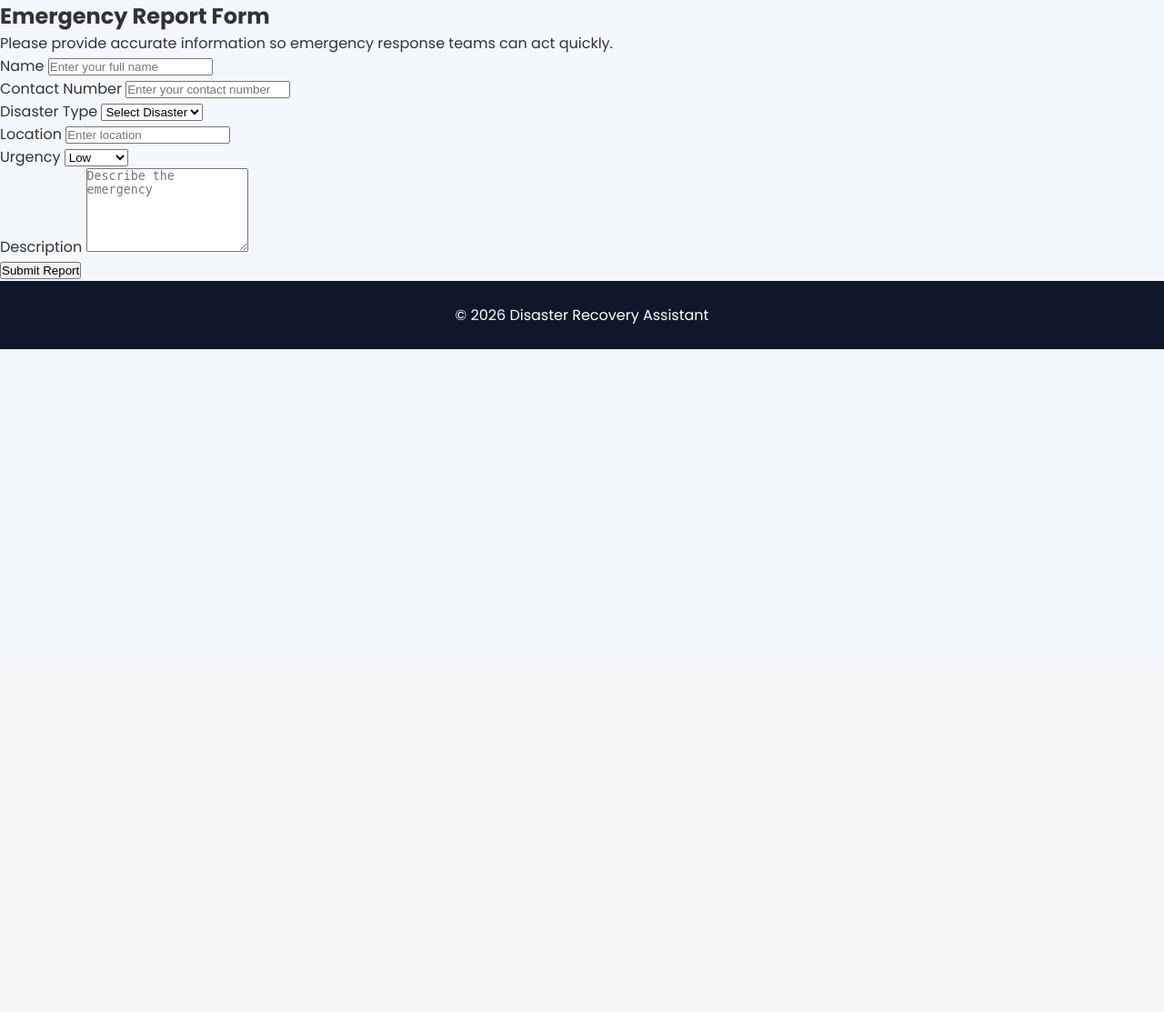
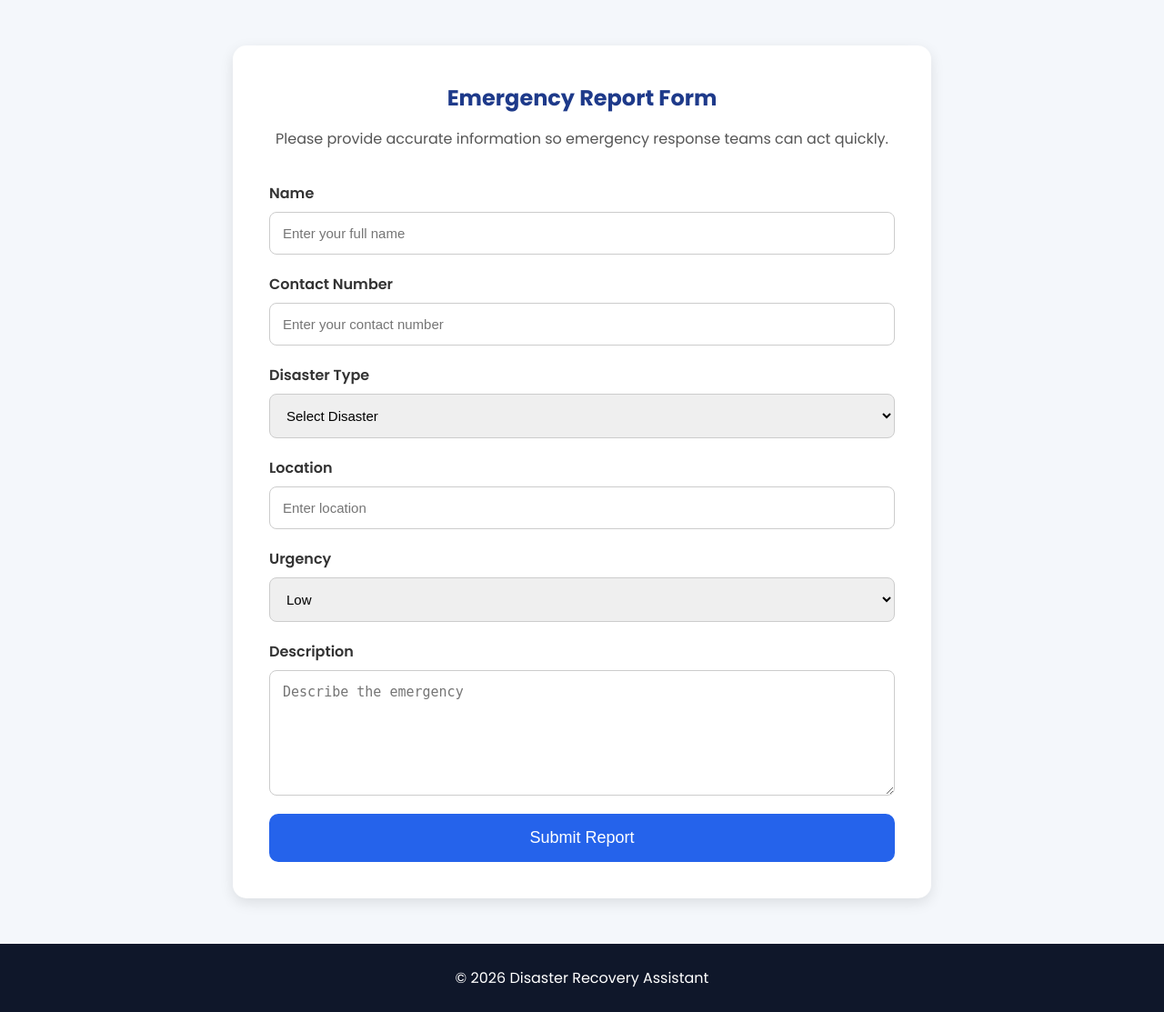
Before and after one commit to Shafik268/Project, a Flask app: page /report in a window 1280 px wide. Shown: the part 71-1184 px from the top of the page at 91% size. Before the commit the page ends 455 px from the top, so only its background shows below. Run offline with Flask 3, Linux system fonts and the light colour scheme.

Commit message:
Added CSS of Report

```diff
--- a/static/css/style.css
+++ b/static/css/style.css
@@ -322,3 +322,119 @@ flex-direction:column;
 }
 
 }
+
+/* =============================
+
+REPORT PAGE
+
+============================= */
+
+.report-section{
+
+width:60%;
+
+margin:50px auto;
+
+background:white;
+
+padding:40px;
+
+border-radius:15px;
+
+box-shadow:0 5px 15px rgba(0,0,0,.1);
+
+}
+
+.report-section h1{
+
+text-align:center;
+
+margin-bottom:15px;
+
+color:#1E3A8A;
+
+}
+
+.report-section p{
+
+text-align:center;
+
+margin-bottom:35px;
+
+color:#555;
+
+}
+
+.form-group{
+
+display:flex;
+
+flex-direction:column;
+
+margin-bottom:20px;
+
+}
+
+.form-group label{
+
+font-weight:600;
+
+margin-bottom:8px;
+
+}
+
+.form-group input,
+.form-group select,
+.form-group textarea{
+
+padding:14px;
+
+border:1px solid #ccc;
+
+border-radius:8px;
+
+font-size:15px;
+
+outline:none;
+
+transition:.3s;
+
+}
+
+.form-group input:focus,
+.form-group select:focus,
+.form-group textarea:focus{
+
+border:2px solid #2563EB;
+
+}
+
+.submit-btn{
+
+width:100%;
+
+padding:16px;
+
+background:#2563EB;
+
+color:white;
+
+font-size:18px;
+
+border:none;
+
+border-radius:10px;
+
+cursor:pointer;
+
+transition:.3s;
+
+}
+
+.submit-btn:hover{
+
+background:#1D4ED8;
+
+transform:scale(1.02);
+
+}
```
